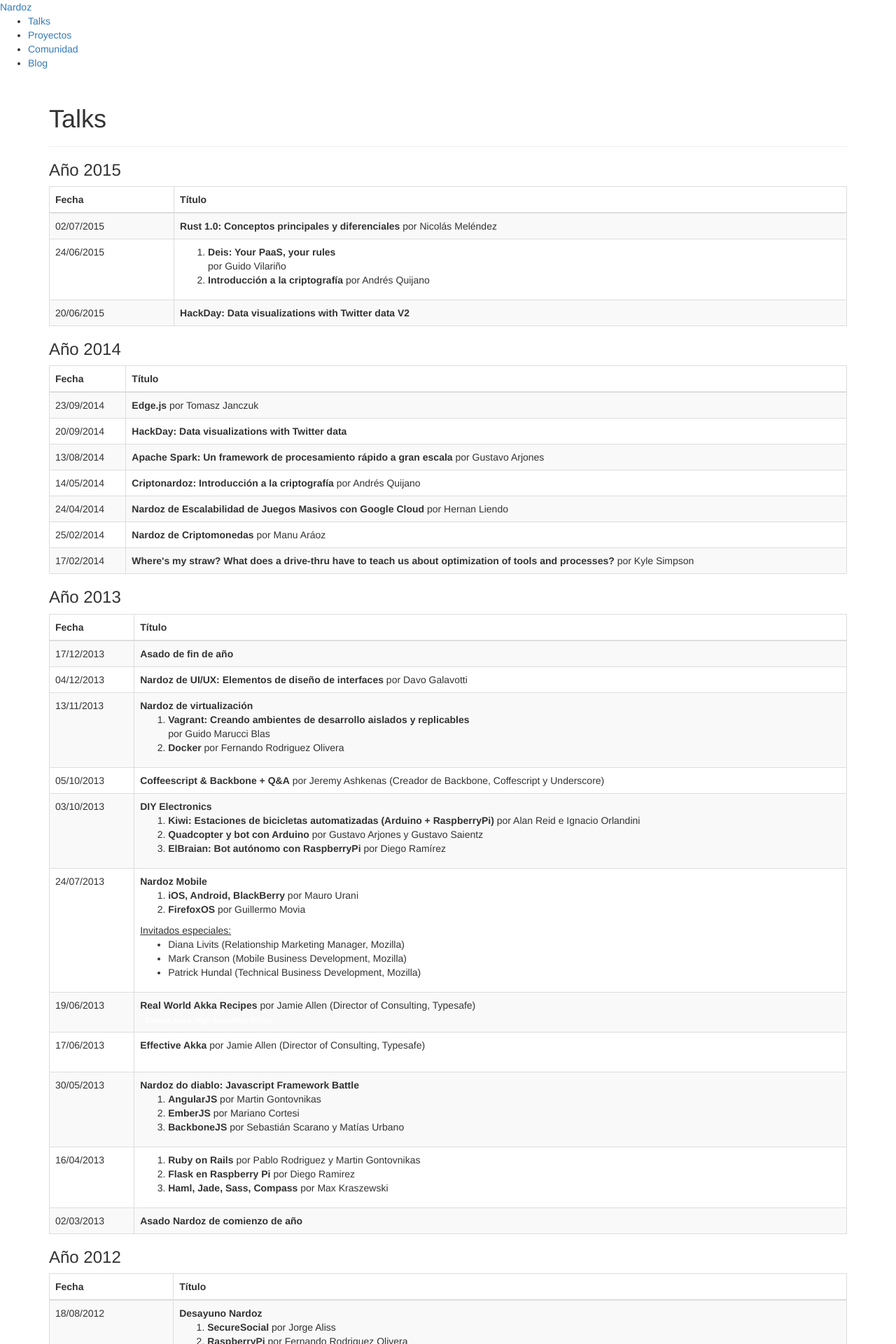
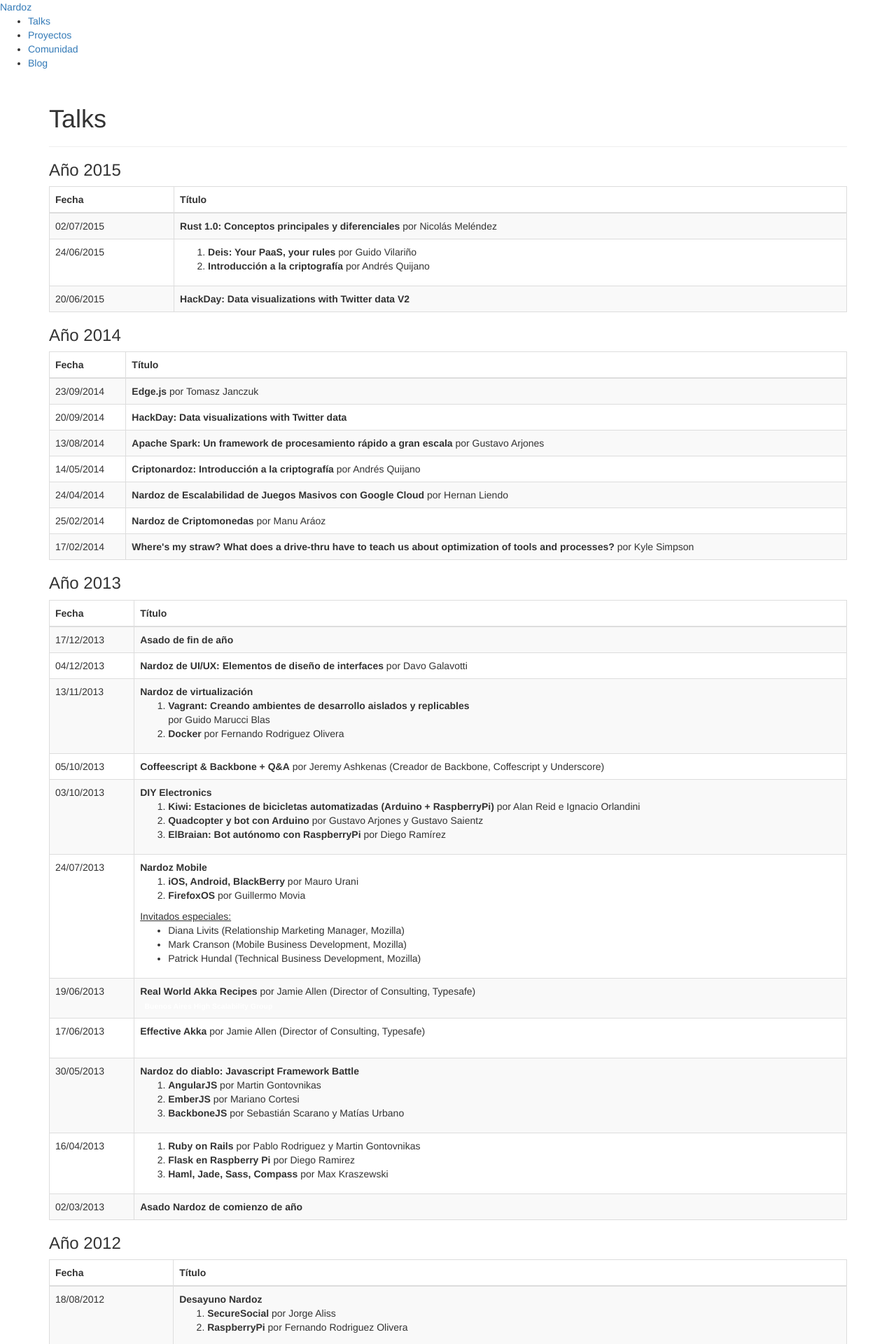
Before and after one commit to Nardoz/nardoz.github.com, a Jekyll site: the page built from talks.html, in a window 1280 px wide. Shown: the top 1920 px of the page at 70% size. Built offline with Jekyll 4.4.1, drawn with Linux system fonts in a browser that asks for light colours; nearby versions of some CDN libraries; library files that are not in the unit come from our copies.

```diff
--- a/index.html
+++ b/index.html
@@ -23,7 +23,7 @@ title: Talks
       <td>24/06/2015</td>
       <td>
         <ol>
-          <li><strong>Deis: Your PaaS, your rules</strong> <br />por Guido Vilariño</li>
+          <li><strong>Deis: Your PaaS, your rules</strong> por Guido Vilariño</li>
           <li><strong>Introducción a la criptografía</strong> por Andrés Quijano</li>
         </ol>
       </td>
--- a/talks.html
+++ b/talks.html
@@ -28,7 +28,7 @@ title: Talks
         <td>24/06/2015</td>
         <td>
           <ol>
-            <li><strong>Deis: Your PaaS, your rules</strong> <br />por Guido Vilariño</li>
+            <li><strong>Deis: Your PaaS, your rules</strong> por Guido Vilariño</li>
             <li><strong>Introducción a la criptografía</strong> por Andrés Quijano</li>
           </ol>
         </td>
```
